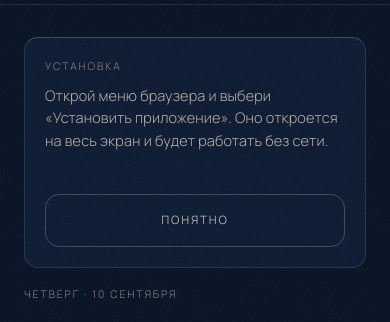
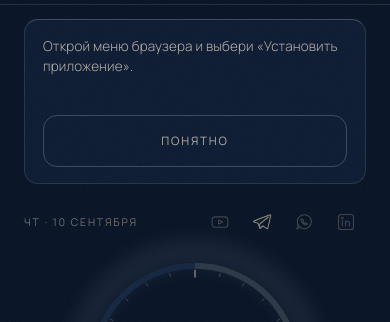
Before and after one commit to Ragim89/TV, a plain HTML site: page index.html in a window 390 px wide. Shown: the part 51-373 px from the top of the page. Drawn offline with Linux system fonts and the light colour scheme; a web font is replaced by a local one.

Commit message:
Stop the Today screen opening on empty space
Three things left the top of the screen blank and pushed the running counter
off the bottom of a 390x844 phone.

The install card was 231px tall and sat above everything, so on a first run
the number the app exists to show never made it onto the first screen. It is
now a compact strip with shorter copy.

A hidden element still counts as a sibling, so the dismissed install card kept
leaving its 18px margin behind; that margin is now zeroed after any hidden
child.

The date sat alone in a wide band with the social row on its own line below.
Both now share one header row, date left and icons right. The weekday is
abbreviated because the full form does not fit beside four icons, and the row
still wraps cleanly at 320px.

Measured on a 390x844 viewport with the card dismissed: the header starts at
70px, the figure reads at 416px and the ritual button lands at 721px, all
above the fold. No horizontal overflow at 320px. All existing checks pass.

Co-Authored-By: Claude Opus 5 <noreply@anthropic.com>
Claude-Session: https://claude.ai/code/session_01RjzeeyKGq4iSyjTaJLCBds

```diff
--- a/css/app.css
+++ b/css/app.css
@@ -107,19 +107,31 @@ button{cursor:pointer}
 .iconbtn svg{width:20px;height:20px;fill:none;stroke:var(--ink-2);stroke-width:1.2;stroke-linecap:round}
 
 /* ---------------- Экраны ---------------- */
-.view{display:none;padding:32px var(--pad) 40px;max-width:560px;margin:0 auto}
+.view{display:none;padding:22px var(--pad) 40px;max-width:560px;margin:0 auto}
 .view.is-active{display:block;animation:rise .6s var(--ease) both}
+#view-today{padding-top:14px}
 @keyframes rise{from{opacity:0;transform:translateY(18px)}to{opacity:1;transform:none}}
 .view > * + *{margin-top:18px}
+/* Скрытый элемент не должен оставлять после себя отступ. */
+.view > [hidden] + *{margin-top:0}
 .view > .h2 + .lead{margin-top:10px}
 .view > .h3{margin-top:48px}
+
+/* ---------------- Верхняя строка экрана «Сегодня» ---------------- */
+/* Дата и соцсети в одной строке: одинокая подпись оставляла наверху
+   пустую полосу и отодвигала главную цифру за нижний край. */
+.topbar{
+  display:flex;align-items:center;justify-content:space-between;
+  gap:12px;flex-wrap:wrap;min-height:40px;
+}
+.topbar .micro{flex:1 1 auto;min-width:0;white-space:nowrap}
 
 /* ---------------- Соцсети ---------------- */
 /* Монохромные линии, а не фирменные логотипы: цветные пятна ломают
    правило одного акцента на экране. */
-.social{display:flex;justify-content:center;gap:14px;margin-top:22px}
+.social{display:flex;justify-content:flex-end;gap:2px;margin:0;flex:0 0 auto}
 .social__a{
-  width:44px;height:44px;display:grid;place-items:center;
+  width:40px;height:40px;display:grid;place-items:center;
   border-radius:12px;cursor:pointer;
   -webkit-tap-highlight-color:transparent;
   transition:background .28s var(--ease);
@@ -137,7 +149,7 @@ button{cursor:pointer}
 .social__a.is-off:hover svg,.social__a.is-off:active svg{stroke:var(--ink-3)}
 
 /* ---------------- Циферблат на 24 часа ---------------- */
-.dial{position:relative;width:min(100%,236px);aspect-ratio:1;margin:14px auto 4px}
+.dial{position:relative;width:min(100%,236px);aspect-ratio:1;margin:8px auto 4px}
 /* Один источник света: мягкий ореол по ободу, не за цифрами. */
 .dial::before{
   content:"";position:absolute;inset:-6%;border-radius:50%;opacity:.38;
@@ -176,12 +188,12 @@ button{cursor:pointer}
   font-family:var(--label);font-size:10px;letter-spacing:.16em;color:var(--ink-3);text-transform:uppercase}
 
 .install{
-  padding:20px;border:1px solid var(--line);border-top-color:var(--line-2);
+  padding:16px 18px;border:1px solid var(--line);border-top-color:var(--line-2);
   border-radius:var(--radius);background:var(--bg-2);
 }
-.install__text{margin-top:10px;font-size:14.5px;color:var(--ink-2);line-height:1.55}
-.install__row{display:flex;gap:10px;margin-top:18px}
-.btn--inline{margin-top:0;flex:1;padding:13px 14px;font-size:10.5px;letter-spacing:.14em}
+.install__text{font-size:13.5px;color:var(--ink-2);line-height:1.5}
+.install__row{display:flex;gap:8px;margin-top:14px}
+.btn--inline{margin-top:0;flex:1;padding:11px 12px;font-size:10px;letter-spacing:.12em}
 
 .tile{
   margin-top:36px;padding:20px;border:1px solid var(--line);border-radius:var(--radius);
--- a/index.html
+++ b/index.html
@@ -38,16 +38,15 @@
   <section class="view is-active" id="view-today" aria-labelledby="t-today">
 
     <div class="install" id="install" hidden>
-      <p class="micro">УСТАНОВКА</p>
-      <p class="install__text" id="install-text">Поставь на экран «Домой» — приложение откроется на весь экран и будет работать без сети.</p>
+      <p class="install__text" id="install-text">Поставь на экран «Домой»: откроется на весь экран и без сети.</p>
       <div class="install__row">
         <button class="btn btn--gold btn--inline" id="install-go">Установить</button>
         <button class="btn btn--ghost btn--inline" id="install-no">Не сейчас</button>
       </div>
     </div>
 
+    <div class="topbar">
       <p class="micro" id="today-date">—</p>
-
       <nav class="social" id="social" aria-label="Соцсети">
         <a class="social__a" data-social="youtube" data-label="YouTube" aria-label="YouTube">
           <svg viewBox="0 0 24 24" aria-hidden="true"><rect x="2.6" y="5.8" width="18.8" height="12.4" rx="3.6"/><path d="M10.3 9.6 15.2 12l-4.9 2.4z"/></svg>
@@ -62,6 +61,7 @@
           <svg viewBox="0 0 24 24" aria-hidden="true"><rect x="3" y="3" width="18" height="18" rx="3.4"/><path d="M7.6 10.6v6.2M11.6 16.8v-6.2M11.6 13.4c0-1.3 1-2.3 2.3-2.3s2.3 1 2.3 2.3v3.4"/><circle cx="7.6" cy="7.6" r=".9"/></svg>
         </a>
       </nav>
+    </div>
 
     <div class="dial" id="dial">
       <svg class="dial__svg" viewBox="0 0 240 240" aria-hidden="true">
--- a/js/app.js
+++ b/js/app.js
@@ -54,7 +54,8 @@ var Fmt = (function () {
 
   var MONTHS = ['января','февраля','марта','апреля','мая','июня','июля','августа','сентября','октября','ноября','декабря'];
   var MON_SHORT = ['янв','фев','мар','апр','мая','июн','июл','авг','сен','окт','ноя','дек'];
-  var WEEKDAYS = ['воскресенье','понедельник','вторник','среда','четверг','пятница','суббота'];
+  /* Короткий день недели: полный не помещается в строку рядом с иконками. */
+  var WEEKDAYS = ['вс','пн','вт','ср','чт','пт','сб'];
 
   function $(s, r) { return (r || document).querySelector(s); }
   function $$(s, r) { return Array.prototype.slice.call((r || document).querySelectorAll(s)); }
@@ -590,15 +591,15 @@ var Fmt = (function () {
 
     var ios = /iP(hone|ad|od)/.test(navigator.userAgent);
     if (deferredPrompt) {
-      txt($('#install-text'), 'Поставь на экран «Домой» — приложение откроется на весь экран и будет работать без сети.');
+      txt($('#install-text'), 'Поставь на экран «Домой»: откроется на весь экран и без сети.');
       $('#install-go').hidden = false;
       txt($('#install-no'), 'Не сейчас');
     } else if (ios) {
-      txt($('#install-text'), 'Нажми «Поделиться» внизу Safari и выбери «На экран „Домой“». Приложение откроется на весь экран и будет работать без сети.');
+      txt($('#install-text'), 'Нажми «Поделиться» внизу Safari и выбери «На экран „Домой“».');
       $('#install-go').hidden = true;
       txt($('#install-no'), 'Понятно');
     } else {
-      txt($('#install-text'), 'Открой меню браузера и выбери «Установить приложение». Оно откроется на весь экран и будет работать без сети.');
+      txt($('#install-text'), 'Открой меню браузера и выбери «Установить приложение».');
       $('#install-go').hidden = true;
       txt($('#install-no'), 'Понятно');
     }
```
Lines whose indentation alone changed are shown as unchanged.
